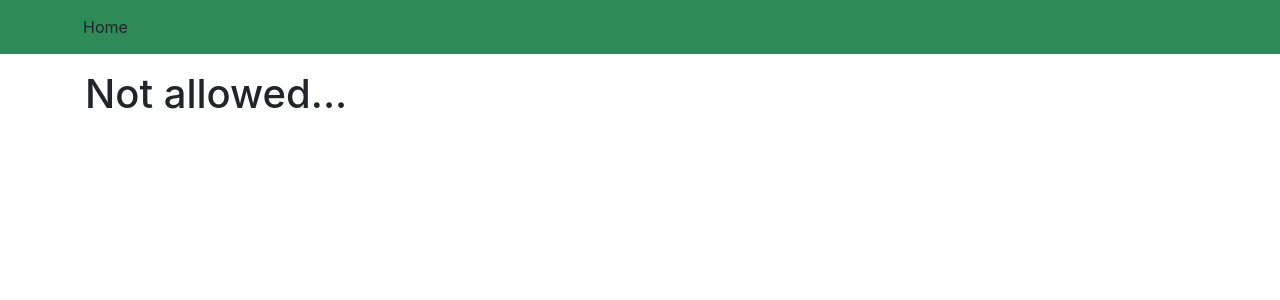
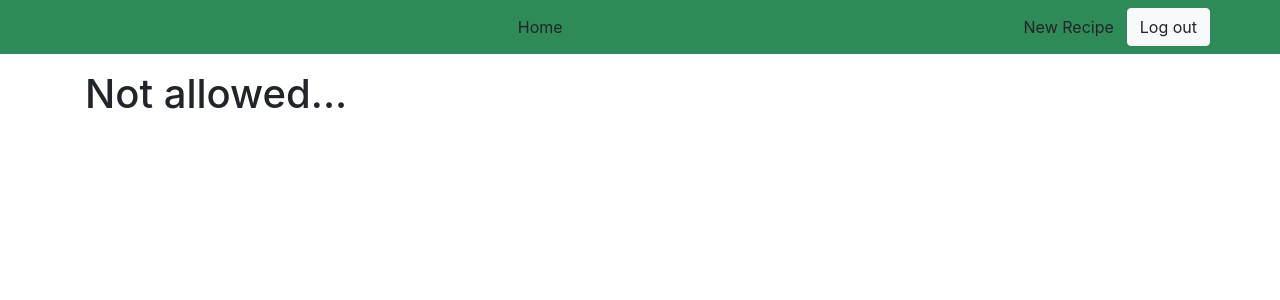
Before and after one commit to TigerSilver/Project-3-Whats-Cooking, a React (Create React App) app in the folder client/: page /private in a window 1280 px wide. Shown: the top 300 px of the page. Built offline with nearby package versions, Linux system fonts and the light colour scheme; no server answers; the HTML template or start-up script is replaced by a standard one.

Commit message:
Add navbar fix plus styling in views

```diff
--- a/client/src/component/AppNavbar.jsx
+++ b/client/src/component/AppNavbar.jsx
@@ -46,23 +46,25 @@ class AppNavbar extends Component {
         >
           <Container>
             <Navbar.Collapse className="justify-content-start">
-              <Link to="/home" className="btn">
-                Home
-              </Link>
-            </Navbar.Collapse>
-            <Navbar.Collapse className="justify-content-end">
               {user && (
                 <Navbar.Text className="text-white">
-                  <Link to="/addRecipe" className="btn">
-                    New Recipe
-                  </Link>
                   Signed in as:{" "}
                   <Link to="/private" className="btn">
                     {user.firstName}
                   </Link>
-                  <Button onClick={this.handleClick}>Log out</Button>{" "}
                 </Navbar.Text>
               )}
+            </Navbar.Collapse>
+            <Link to="/home" className="btn">
+              Home
+            </Link>
+            <Navbar.Collapse className="justify-content-end">
+              <Link to="/addRecipe" className="btn">
+                New Recipe
+              </Link>
+              <Button className="btn-light" onClick={this.handleClick}>
+                Log out
+              </Button>
             </Navbar.Collapse>
           </Container>
         </Navbar>
--- a/client/src/views/AddRecipe.jsx
+++ b/client/src/views/AddRecipe.jsx
@@ -104,8 +104,7 @@ export default class addRecipeView extends Component {
           </div>
         )) || (
           <div>
-            <Link to="/private">Profile photo</Link>
-            <div></div>
+            <h3>Share a New Recipe</h3>
             {/* add onSubmit on this form */}
             <Form onSubmit={this.onFormSubmit}>
               <Form.Group>
--- a/client/src/views/Private.jsx
+++ b/client/src/views/Private.jsx
@@ -73,7 +73,6 @@ export default class PrivateView extends Component {
           <div>
             {/* <pre>{JSON.stringify(this.state, null, 2)}</pre> */}
             {/* TODO map through the array of recipes (if it exists) */}
-            <Link to="/home">Home</Link>
             <h1>Hello, {this.state.user.firstName}</h1>
             <br />
             <p>Below you can find your recipes:</p>
```
